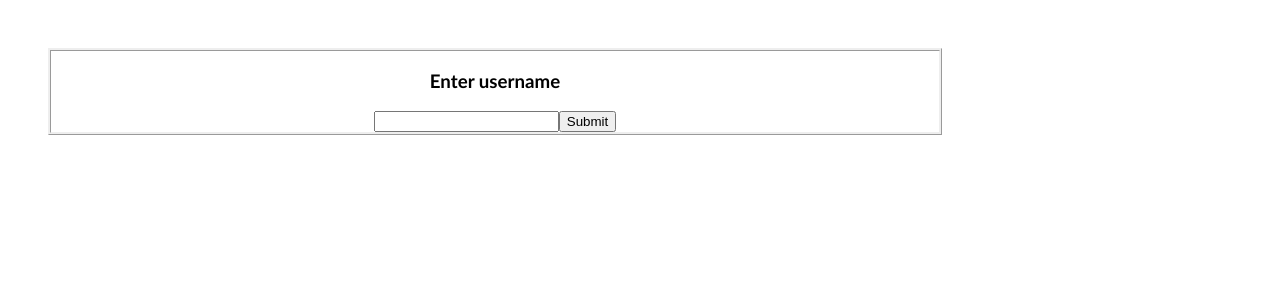
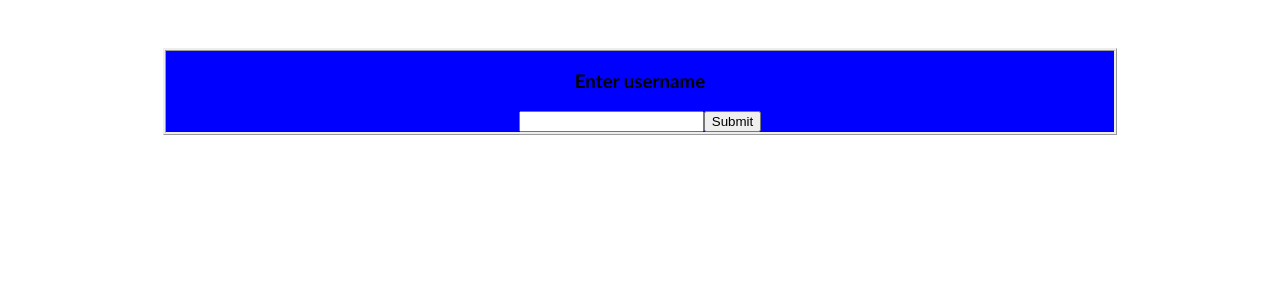
Before and after one commit to timdecillis/swolemate, a React (Create React App) app in the folder client/: page / in a window 1280 px wide. Shown: the top 300 px of the page. Built offline with nearby package versions, Linux system fonts and the light colour scheme.

Commit message:
Updated styles

```diff
--- a/client/src/App.tsx
+++ b/client/src/App.tsx
@@ -21,7 +21,6 @@ function App() {
   return (
     <div className="App">
       {/* // <div> */}
-      <header className="App-header">
         {/* <header> */}
         {user && <h4 className='user-header'>Welcome, {user}!</h4>}
         <div className='App-Template'>
@@ -46,7 +45,6 @@ function App() {
             :
             <SignIn />}
         </div>
-      </header>
     </div>
   );
 }
--- a/client/src/styles.css
+++ b/client/src/styles.css
@@ -1,19 +1,24 @@
 .App {
   text-align: center;
   margin: 3em;
+  display: flex;
+  flex-direction: column;
+  align-items: center;
   font-family:'Gill Sans', 'Gill Sans MT', Calibri, 'Trebuchet MS', sans-serif
 }
 
 .App-Template {
+  background-color: blue;
   display: flex;
-  align-items: center;
   flex-direction: column;
+  justify-content: center;
   border-style: ridge;
-  min-width: 75%;
-  max-width: 75%;
+  min-width: 80%;
 }
 
 .user-header {
   text-align: left;
   border-width: .2em;
+  background-color: green;
+  min-width: 100%;
 }
```
